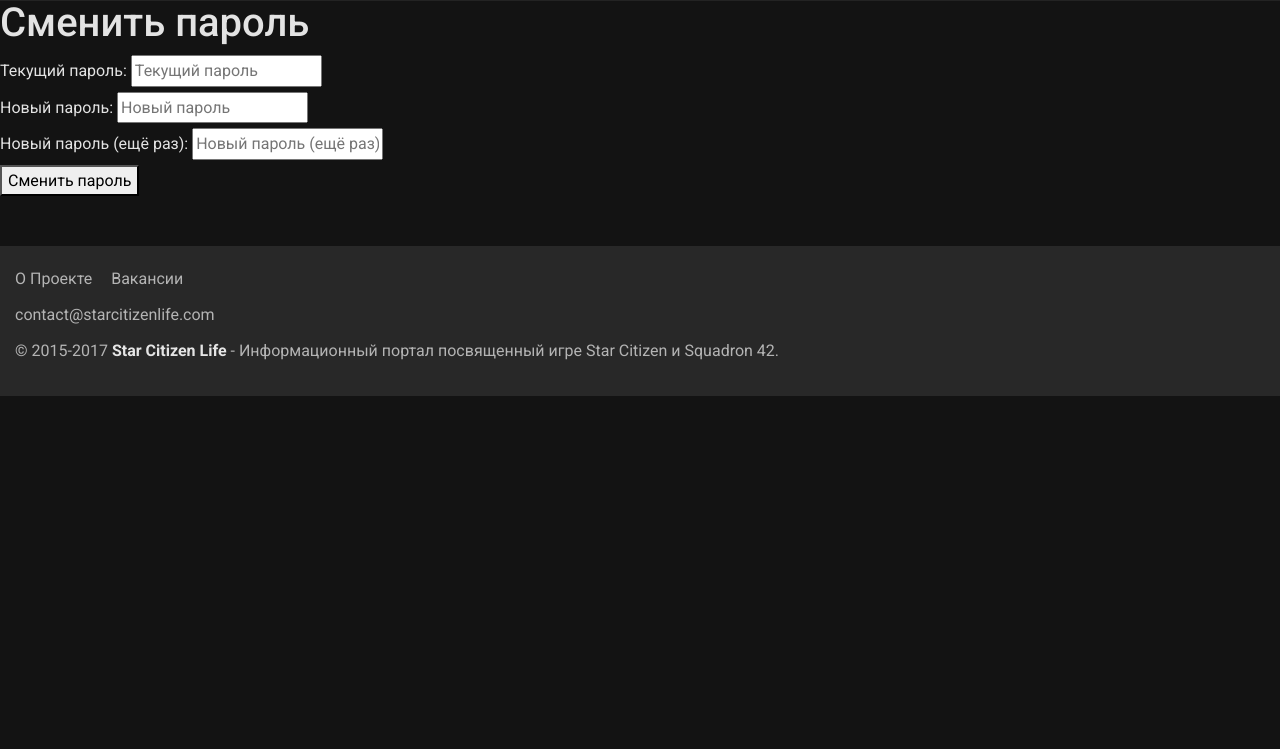
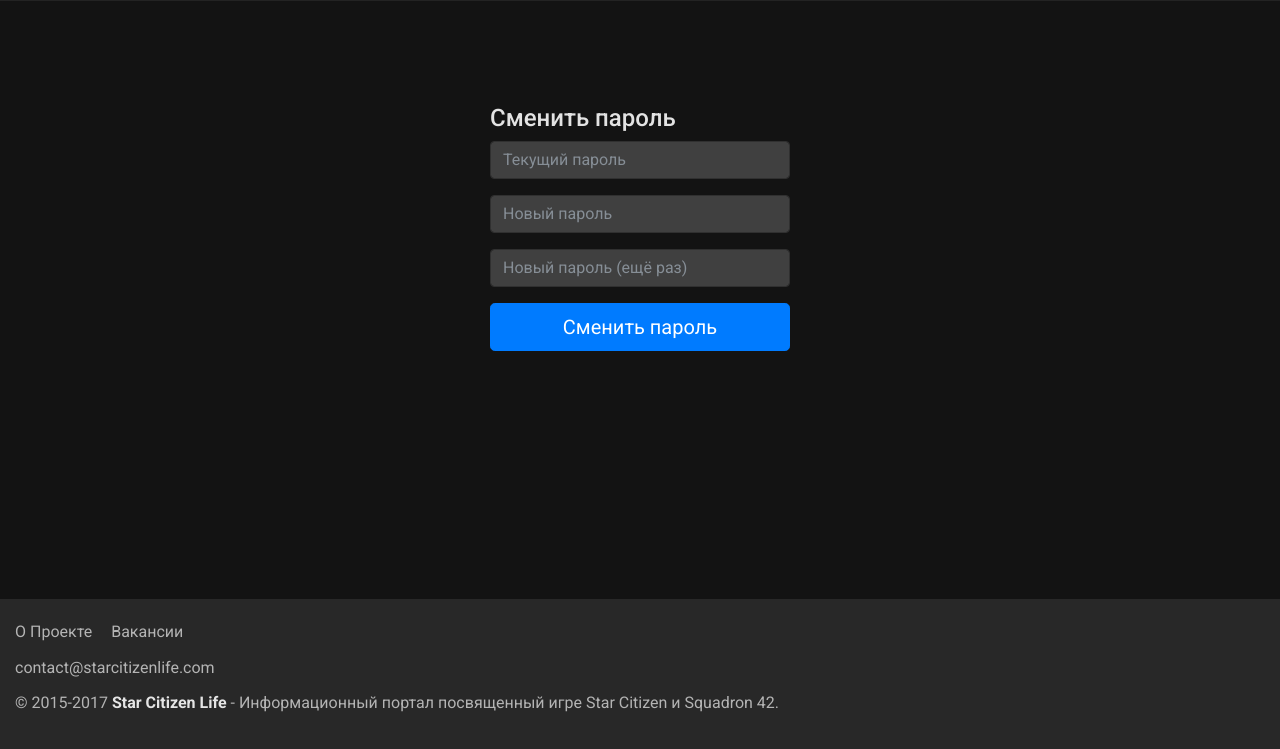
Before and after one commit to ModPhoenix/SCL, a Django app: a page that uses templates/base.html in a window 1280 px wide. Shown: the part 57-806 px from the top of the page. Before the commit the page ends 453 px from the top, so only its background shows below. Run offline with Django 3.2, Linux system fonts and the light colour scheme; a user stored in the database is signed in; parts of the project's set-up code (start-up, migrations or seed data) failed here and were passed over; some libraries are stand-ins or nearby versions.

Commit message:
Стили для страниц обслужевания аккаунта

```diff
--- a/static/css/main.css
+++ b/static/css/main.css
@@ -12,14 +12,26 @@ html {
 }
 
 body {
+  display: flex;
   font-family: Roboto,"Helvetica Neue",Arial,sans-serif;
   color: rgba(255, 255, 255, 0.882);
   line-height: 1.6em;
   background-color: #131313;
+  flex-direction: column;
+  min-height: calc(100vh - 50px);
 }
 
 .container {
   max-width: 1280px;
+}
+
+.main {
+  margin-top: 50px;
+  flex-grow: 1;
+}
+
+.footer {
+  flex-shrink: 0;
 }
 
 a:hover {
@@ -109,7 +121,16 @@ table caption {
   width: 250px;
 }
 
+.alerts-box {
+  max-width: 300px;
+  position: absolute;
+  right: 20px;
+  top: 105px;
+}
 
+.alert-message {
+  margin-right: 25px;
+}
 
 /* list-group star */
 
@@ -227,12 +248,17 @@ nav .btn-create {
 
 /* Footer end */
 
-/* Signin start */
+/* account-forms start */
 
+.account-form,
 .form-signin {
   max-width: 330px;
   padding: 15px;
   margin: 40px auto 0;
+}
+
+.account-form h1 {
+  font-size: 24px;
 }
 
 .signup-redirect-registration {
@@ -317,6 +343,14 @@ a.socialaccount_provider {
   text-align: center;
 }
 
+.account-form p {
+  margin-bottom: 10px;
+}
+
+.password_reset {
+  margin-bottom: 10px;
+}
+
 /* Signin end */
 
 /* Flatpage start */
@@ -329,10 +363,6 @@ a.socialaccount_provider {
 /* Flatpage end */
 
 /* Article start */
-
-.main {
-  margin-top: 50px;
-}
 
 article.post {
   margin-bottom: 20px;
--- a/templates/account/login.html
+++ b/templates/account/login.html
@@ -6,10 +6,10 @@
 {% block head_title %}{% trans "Sign In" %}{% endblock %}
 
 {% block content %}
-<div class="container">
+<div class="container main">
 
 <form class="login form-signin" method="POST" action="{% url 'account_login' %}">
-<h2 class="form-signin-heading">Вход на сайт</h2>
+<h2 class="form-signin-heading">Войти</h2>
 
 {% get_providers as socialaccount_providers %}
 
@@ -50,6 +50,7 @@
   {{ form.login.errors }}
 </div>
 {% endif %}
+
 <label for="id_password" class="sr-only">Пароль:</label>
 <input type="password" class="form-control bottom {% if form.password.errors %}is-invalid{% endif %}" name="password" placeholder="Пароль" id="id_password" required="">
 {% if form.password.errors %}
@@ -57,6 +58,7 @@
   {{ form.password.errors }}
 </div>
 {% endif %}
+
 <label class="custom-control custom-checkbox mb-2 mr-sm-2 mb-sm-0">
   <input type="checkbox" class="custom-control-input" name="remember">
   <span class="custom-control-indicator"></span>
--- a/templates/account/logout.html
+++ b/templates/account/logout.html
@@ -5,7 +5,7 @@
 {% block head_title %}{% trans "Sign Out" %}{% endblock %}
 
 {% block content %}
-<div class="container">
+<div class="container main">
 <div class="form-signin">
 <h2 class="form-signin-heading">{% trans "Sign Out" %}</h2>
 
--- a/templates/account/password_change.html
+++ b/templates/account/password_change.html
@@ -5,11 +5,50 @@
 {% block head_title %}{% trans "Change Password" %}{% endblock %}
 
 {% block content %}
-    <h1>{% trans "Change Password" %}</h1>
+<div class="container main">
+    <div class="account-form">
+        <h1>{% trans "Change Password" %}</h1>
 
-    <form method="POST" action="{% url 'account_change_password' %}" class="password_change">
-        {% csrf_token %}
-        {{ form.as_p }}
-        <button type="submit" name="action">{% trans "Change Password" %}</button>
-    </form>
+        <form method="POST" action="{% url 'account_change_password' %}" class="password_change">
+            {% csrf_token %}
+
+            {% if form.non_field_errors %}
+            <div class="alert alert-warning" role="alert">
+            {% for error in form.non_field_errors %}
+                {{ error|escape }}
+            {% endfor %}
+            </div>
+            {% endif %}
+
+            <div class="form-group">
+                <label for="{{ form.oldpassword.id_for_label }}" class="sr-only">{{ form.oldpassword.label }}</label>
+                <input type="password" class="form-control {% if form.oldpassword.errors %}is-invalid{% endif %}" name="{{ form.oldpassword.html_name }}" id="{{ form.oldpassword.id_for_label }}" placeholder="{{ form.oldpassword.label }}">
+                {% if form.oldpassword.errors %}
+                <div class="invalid-feedback">
+                {{ form.oldpassword.errors }}
+                </div>
+                {% endif %}
+            </div>
+            <div class="form-group">
+                <label for="{{ form.password1.id_for_label }}" class="sr-only">{{ form.password1.label }}</label>
+                <input type="password" class="form-control {% if form.password1.errors %}is-invalid{% endif %}" name="{{ form.password1.html_name }}" id="{{ form.password1.id_for_label }}" placeholder="{{ form.password1.label }}">
+                {% if form.password1.errors %}
+                <div class="invalid-feedback">
+                {{ form.password1.errors }}
+                </div>
+                {% endif %}
+            </div>
+            <div class="form-group">
+                <label for="{{ form.password2.id_for_label }}" class="sr-only">{{ form.password2.label }}</label>
+                <input type="password" class="form-control {% if form.password2.errors %}is-invalid{% endif %}" name="{{ form.password2.html_name }}" id="{{ form.password2.id_for_label }}" placeholder="{{ form.password2.label }}">
+                {% if form.password2.errors %}
+                <div class="invalid-feedback">
+                {{ form.password2.errors }}
+                </div>
+                {% endif %}
+            </div>
+            <button type="submit" class="btn btn-lg btn-primary btn-block" name="action">{% trans "Change Password" %}</button>
+        </form>
+    </div>
+</div>
 {% endblock %}
--- a/templates/account/password_reset_from_key.html
+++ b/templates/account/password_reset_from_key.html
@@ -4,6 +4,8 @@
 {% block head_title %}{% trans "Change Password" %}{% endblock %}
 
 {% block content %}
+<div class="container main">
+    <div class="account-form">
         <h1>{% if token_fail %}{% trans "Bad Token" %}{% else %}{% trans "Change Password" %}{% endif %}</h1>
 
         {% if token_fail %}
@@ -20,4 +22,6 @@
                 <p>{% trans 'Your password is now changed.' %}</p>
             {% endif %}
         {% endif %}
+    </div>
+</div>
 {% endblock %}
--- a/templates/account/password_set.html
+++ b/templates/account/password_set.html
@@ -5,6 +5,8 @@
 {% block head_title %}{% trans "Set Password" %}{% endblock %}
 
 {% block content %}
+<div class="container main">
+    <div class="account-form">
     <h1>{% trans "Set Password" %}</h1>
 
     <form method="POST" action="{% url 'account_set_password' %}" class="password_set">
@@ -12,4 +14,6 @@
         {{ form.as_p }}
         <input type="submit" name="action" value="{% trans 'Set Password' %}"/>
     </form>
+    </div>
+</div>
 {% endblock %}
--- a/templates/account/signup.html
+++ b/templates/account/signup.html
@@ -5,7 +5,7 @@
 {% block head_title %}{% trans "Signup" %}{% endblock %}
 
 {% block content %}
-<div class="container">
+<div class="container main">
 <form class="signup form-signin" id="signup_form" method="post" action="{% url 'account_signup' %}">
   <h2 class="form-signin-heading">{% trans "Sign Up" %}</h2>
 
--- a/templates/base.html
+++ b/templates/base.html
@@ -20,6 +20,20 @@
   </head>
   <body {% block bodyclass %}{% endblock bodyclass %}>
     {% include 'nav.html' %}
+
+    {% if messages %}
+    <div class="alerts-box">
+    {% for message in messages %}
+      <div class="alert {% if message.tags %}alert-{{ message.tags }}{% endif %} alert-dismissible fade show clearfix" role="alert">
+          <div class="alert-message">{{ message }}</div>
+          <button type="button" class="close" data-dismiss="alert" aria-label="Close">
+            <span aria-hidden="true">&times;</span>
+          </button>
+      </div>
+    {% endfor %}
+    </div>
+    {% endif %}
+
     {% block content %}{% endblock content %}
     {% compress js file %}
     <script src="{% static 'js/jquery-3.2.1.min.js' %}" ></script>
```
Also changed, not shown: templates/account/account_inactive.html (+5 -3 lines), templates/account/email_confirm.html (+5 -2 lines), templates/account/password_reset.html (+24 -2 lines), templates/account/password_reset_done.html (+9 -5 lines), templates/account/password_reset_from_key_done.html (+6 -2 lines), templates/profiles/settings_password_change.html (+21 -6 lines), db.sqlite3. Lines whose indentation alone changed are shown as unchanged.
